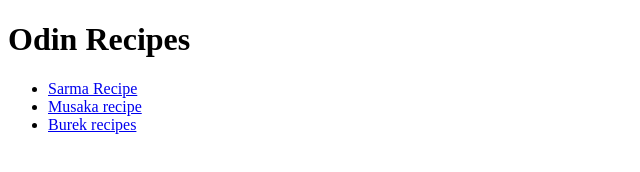
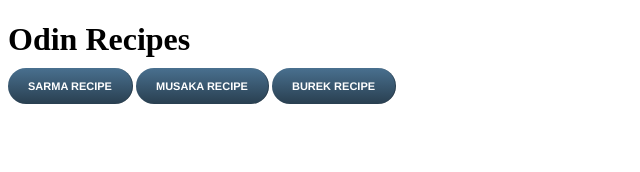
Before and after one commit to NeoDalmatian/odin-recipes-2, a plain HTML site: page index.html in a window 1280 px wide. Shown: the whole page, without its empty margins (0-640 px from the left). Drawn offline with Linux system fonts and the light colour scheme.

Commit message:
Implement css style for navigation links/buttons
- add class to <ul> "navigation"
- Change text from "Other recipes" to "MAIN PAGE", make everything
  capslock.
- Change navigation links to blue horizontal navigation buttons without
  using html element <button>

```diff
--- a/css/style.css
+++ b/css/style.css
@@ -0,0 +1,27 @@
+.navigation {
+  font: bold 11px "Helvetica Neue", Helvetica, Arial, sans-serif;
+  margin: 0;
+  padding: 0 0 20px;
+}
+
+.navigation li {
+  display: inline-block;
+}
+
+.navigation a {
+  background: #395870;
+  background: linear-gradient(#49708f, #293f50);
+  border-right: 1px solid rgba(0, 0, 0, .3);
+  color: #fff;
+  padding: 12px 20px;
+  text-decoration: none;
+}
+
+.navigation li a {
+  border-radius: 20px;
+}
+
+.navigation a:hover {
+  background: #314b60;
+  box-shadow: inset 0 0 10px 1px rgba(0, 0, 0, .3);
+}
--- a/index.html
+++ b/index.html
@@ -9,10 +9,10 @@
   <body>
     <h1>Odin Recipes</h1>
 
-    <ul>
-      <li><a href="./recipes/sarma.html">Sarma Recipe</a></li>
-      <li><a href="./recipes/musaka.html">Musaka recipe</a></li>
-      <li><a href="./recipes/burek.html">Burek recipes</a></li>
+    <ul class="navigation">
+      <li><a href="./recipes/sarma.html">SARMA RECIPE</a></li>
+      <li><a href="./recipes/musaka.html">MUSAKA RECIPE</a></li>
+      <li><a href="./recipes/burek.html">BUREK RECIPE</a></li>
     </ul>
   </body>
 </html>
```
Also changed, not shown: recipes/burek.html (+4 -4 lines), recipes/musaka.html (+4 -4 lines), recipes/sarma.html (+4 -4 lines).
